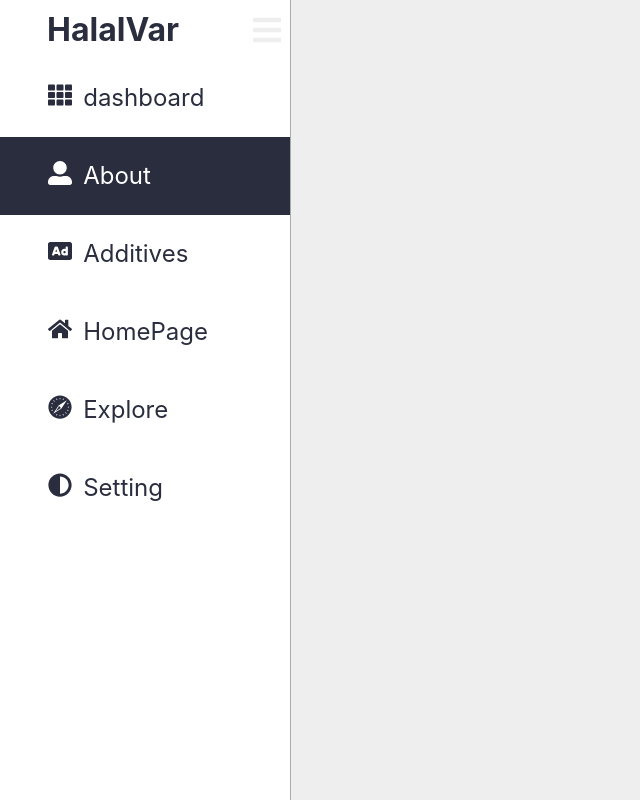
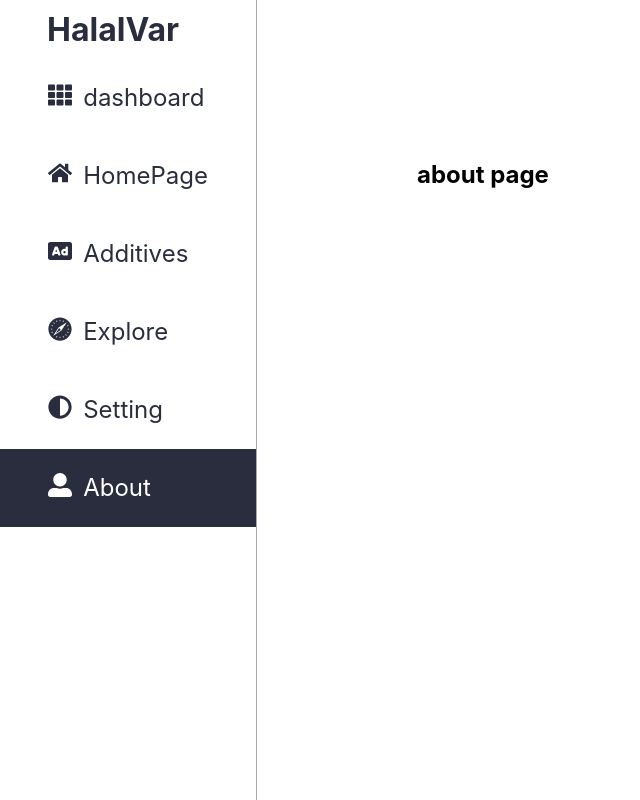
Before and after one commit to ghasemizade/test-router-react, a React (Create React App) app: page /about in a window 1280 px wide. Shown: the whole page, without its empty margins (0-640 px from the left). Built offline with nearby package versions, Linux system fonts and the light colour scheme.

Commit message:
update favicon

```diff
--- a/public/index.html
+++ b/public/index.html
@@ -2,7 +2,7 @@
 <html lang="en">
   <head>
     <meta charset="utf-8" />
-    <link rel="icon" href="%PUBLIC_URL%/favicon.ico" />
+    <link rel="icon" href="./halalvarLogo.png" />
     <meta name="viewport" content="width=device-width, initial-scale=1" />
     <meta name="theme-color" content="#000000" />
     <meta
--- a/src/App.css
+++ b/src/App.css
@@ -11,7 +11,7 @@
 main{
     width: 100%;
     padding: 10rem;
-    background-color: #eee;
+    /* background-color: #eee; */
 }
 .sidebar{
     background-color: #fff;
--- a/src/App.js
+++ b/src/App.js
@@ -15,12 +15,13 @@ const App = ()=> {
     <BrowserRouter>
       <SideBar>
         <Routes>
-          <Route path='/dashboard' element={<DashBoard/>}/>
-          <Route path='/homepage' element={<HomePage/>}/>
-          <Route path='/about' element={<About/>}/>
-          <Route path='/explore' element={<Explore/>}/>
-          <Route path='/additives' element={<Additives/>}/>
-          <Route path='/setting' element={<Setting/>}/>
+          <Route path='/' element={<DashBoard />}/>
+          <Route path='/dashboard' element={<DashBoard />}/>
+          <Route path='/homepage' element={<HomePage />}/>
+          <Route path='/explore' element={<Explore />}/>
+          <Route path='/about' element={<About />}/>
+          <Route path='/additives' element={<Additives />}/>
+          <Route path='/setting' element={<Setting />}/>
         </Routes>
       </SideBar>
     </BrowserRouter>
--- a/src/components/sideBar.jsx
+++ b/src/components/sideBar.jsx
@@ -11,28 +11,26 @@ import{
 }from "react-icons/fa";
 import { NavLink } from "react-router-dom";
 
-const SideBar = ({Children})=> {
+// const[isOpen, setIsOpen] = useState(false);
+// const toggle = () => setIsOpen (!isOpen);
+const SideBar = ({children})=> {
     const menuItem=[
         {
-            path:"/",
+            path:"/dashboard",
             name:"dashboard",
             icon:<FaTh/>
         },
         {
-            path:"/about",
-            name:"About",
-            icon:<FaUserAlt/>
+            path:"/homepage",
+            name:"HomePage",
+            icon:<FaHome/>
         },
         {
             path:"/additives",
             name:"Additives",
             icon:<FaAd/>
         },
-        {
-            path:"/homepage",
-            name:"HomePage",
-            icon:<FaHome/>
-        },
+
         {
             path:"/explore",
             name:"Explore",
@@ -42,16 +40,21 @@ const SideBar = ({Children})=> {
             path:"/setting",
             name:"Setting",
             icon:<FaAdjust/>
-        }
+        },
+        {
+            path:"/about",
+            name:"About",
+            icon:<FaUserAlt/>
+        },
     ]
     return (
         <div className="container">
             <div className="sidebar">
                 <div className="top-section">
                     <h1 className="logo"><a href="https://halalvar.com">HalalVar</a></h1>
-                    <div className="bars">
+                    {/* <div className="bars">
                         <FaBars/>
-                    </div>
+                    </div> */}
                 </div>
                 {
                     menuItem.map((item, index)=>(
@@ -62,7 +65,7 @@ const SideBar = ({Children})=> {
                     ))
                 }
             </div>
-            <main>{Children}</main>
+            <main>{children}</main>
         </div>
     )
 }
```
Also changed, not shown: public/halalvarLogo.png (added).
